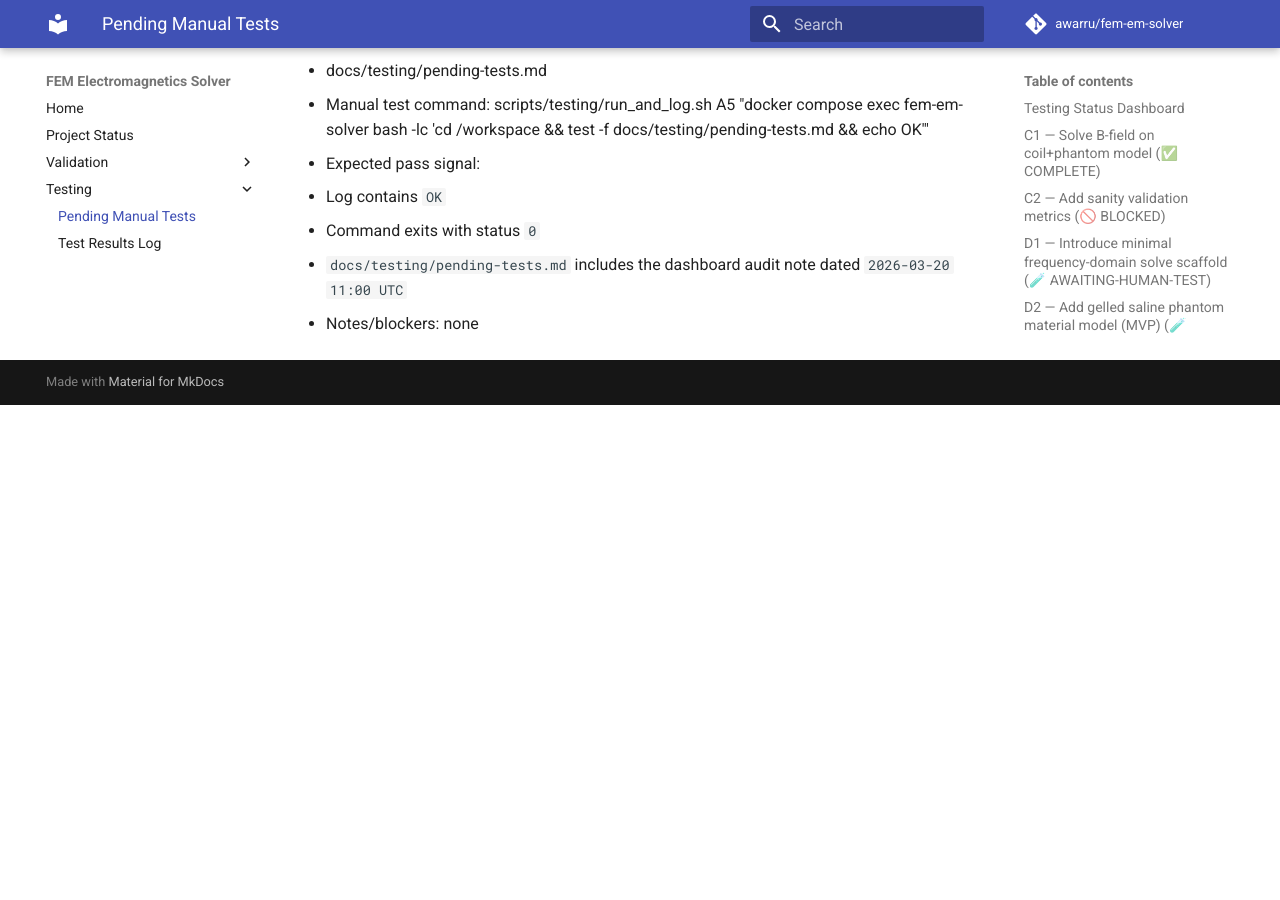
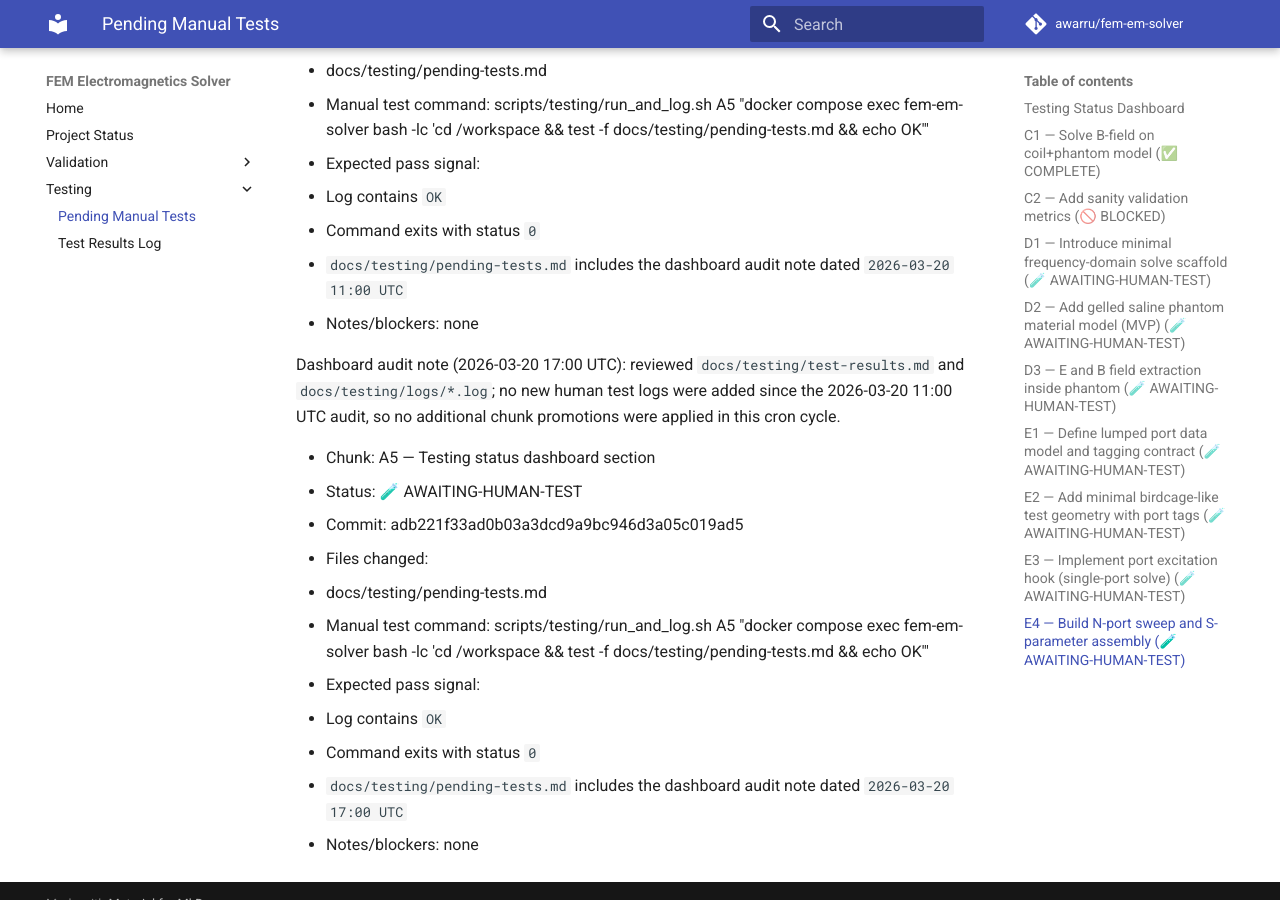
Before and after one commit to awarru/fem-em-solver, an MkDocs documentation site: the page built from docs/testing/pending-tests.md, in a window 1280 px wide and 900 px high, scrolled down 35024 px. Built offline with MkDocs 1.6.1 and Material for MkDocs 9.7.7, drawn with Linux system fonts in a browser that asks for light colours; comment, search, counter and statistics services are not loaded; before the commit the page ends 35429 px from its top, so only the background shows below that.

Commit message:
docs(testing): add 2026-03-20 17:00 UTC dashboard audit note for A5

```diff
--- a/docs/testing/pending-tests.md
+++ b/docs/testing/pending-tests.md
@@ -922,3 +922,17 @@
   - Command exits with status `0`
   - `docs/testing/pending-tests.md` includes the dashboard audit note dated `2026-03-20 11:00 UTC`
 - Notes/blockers: none
+
+Dashboard audit note (2026-03-20 17:00 UTC): reviewed `docs/testing/test-results.md` and `docs/testing/logs/*.log`; no new human test logs were added since the 2026-03-20 11:00 UTC audit, so no additional chunk promotions were applied in this cron cycle.
+
+- Chunk: A5 — Testing status dashboard section
+- Status: 🧪 AWAITING-HUMAN-TEST
+- Commit: adb221f33ad0b03a3dcd9a9bc946d3a05c019ad5
+- Files changed:
+  - docs/testing/pending-tests.md
+- Manual test command: scripts/testing/run_and_log.sh A5 "docker compose exec fem-em-solver bash -lc 'cd /workspace && test -f docs/testing/pending-tests.md && echo OK'"
+- Expected pass signal:
+  - Log contains `OK`
+  - Command exits with status `0`
+  - `docs/testing/pending-tests.md` includes the dashboard audit note dated `2026-03-20 17:00 UTC`
+- Notes/blockers: none
```
